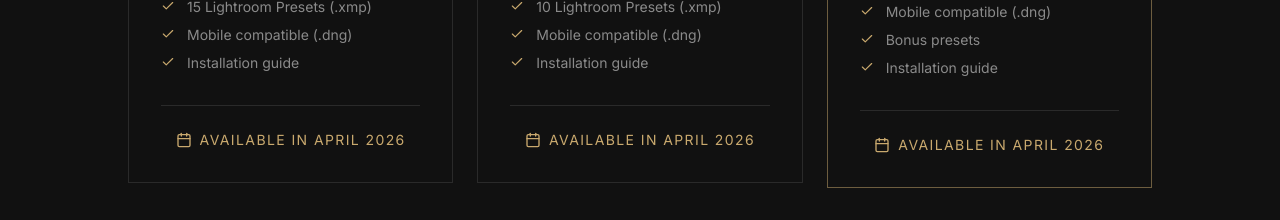
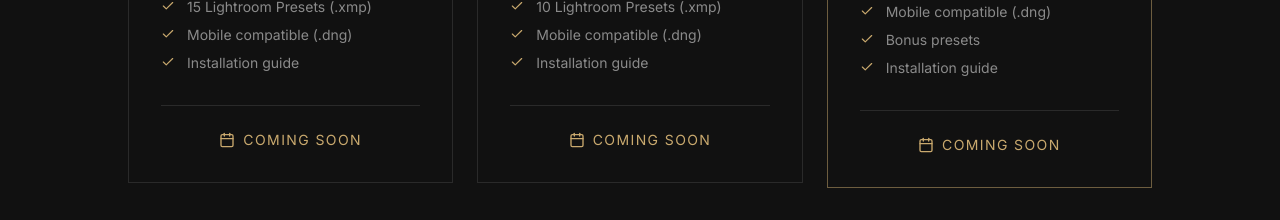
Before and after one commit to yagizeraslan/Studio-Website, a React (Vite) app: page / in a window 1280 px wide. Shown: the part 6840-7060 px from the top of the page. Built offline with nearby package versions, Linux system fonts and the light colour scheme; no server answers; a web font is replaced by a local one.

Commit message:
Presets Section Updated

```diff
--- a/src/components/sections/Presets.jsx
+++ b/src/components/sections/Presets.jsx
@@ -94,7 +94,7 @@
                     <div className="flex items-center justify-center gap-2 text-studio-accent">
                       <Calendar size={16} />
                       <p className="text-sm tracking-widest uppercase">
-                        Available in April 2026
+                        Coming Soon
                       </p>
                     </div>
                   </div>
--- a/src/components/ui/PresetLightbox.jsx
+++ b/src/components/ui/PresetLightbox.jsx
@@ -355,7 +355,7 @@
             <div className="flex items-center gap-2 text-studio-accent">
               <Calendar size={18} />
               <p className="text-sm tracking-widest uppercase">
-                Available in April 2026
+                Coming Soon
               </p>
             </div>
           </div>
@@ -374,7 +374,7 @@
             <div className="flex items-center justify-center gap-2 text-studio-accent">
               <Calendar size={14} />
               <p className="text-xs tracking-widest uppercase">
-                Available in April 2026
+                Coming Soon
               </p>
             </div>
           </div>
```
